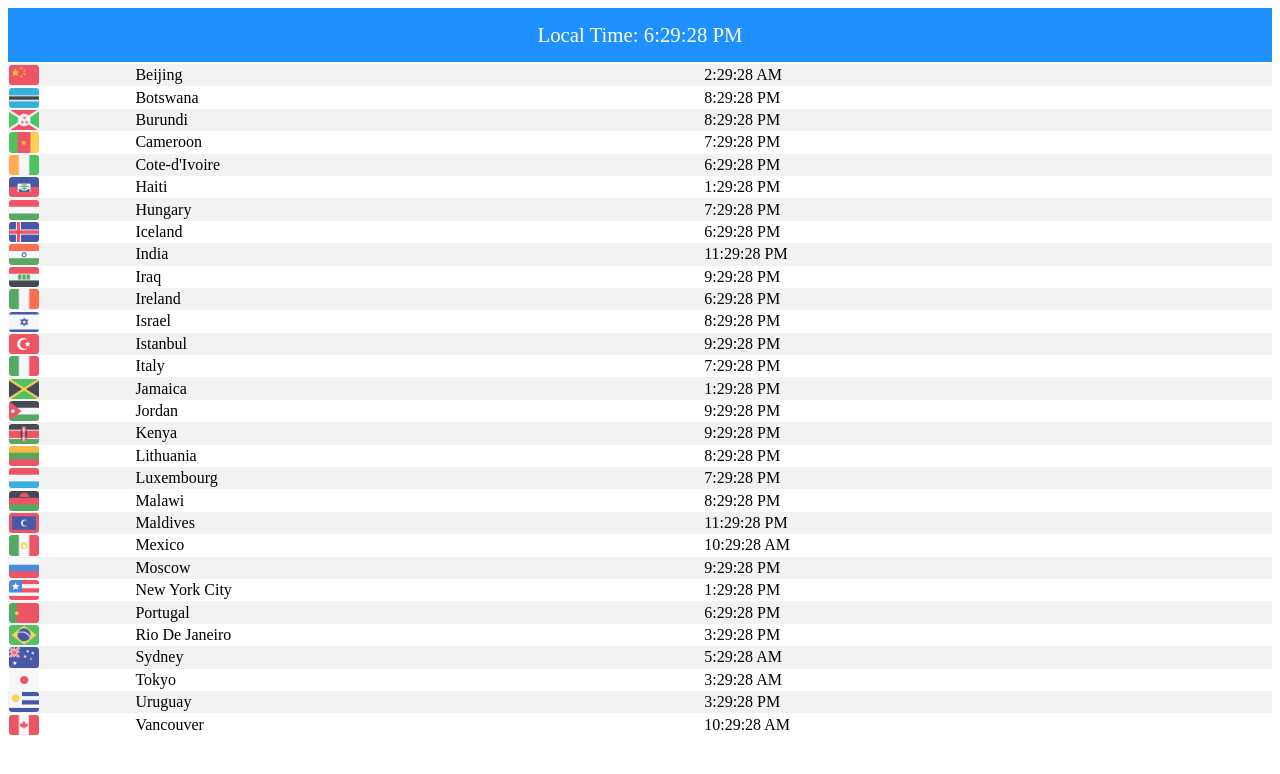
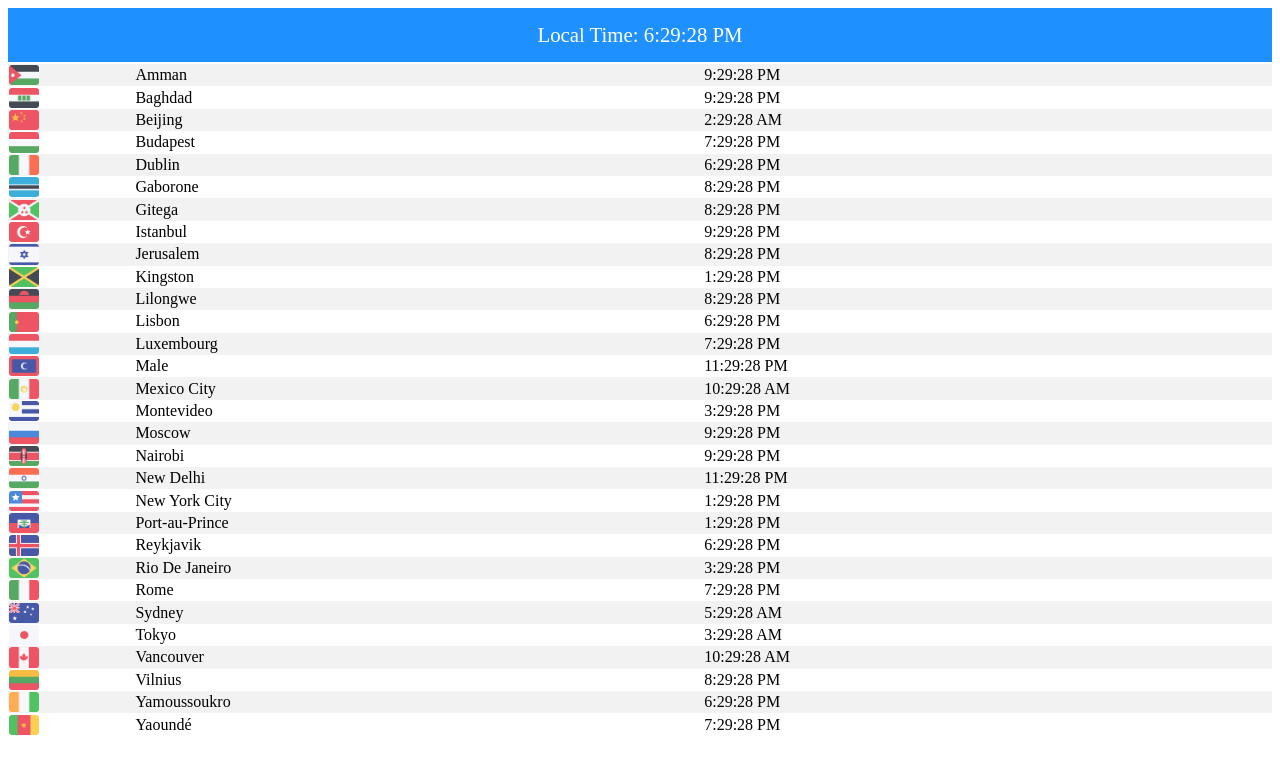
Before and after one commit to Lesole2-ITvarsity/Module-9-Assessment-2, a plain HTML site: page index.html in a window 1280 px wide. Drawn offline with Linux system fonts and the light colour scheme.

Commit message:
Few changes

```diff
--- a/index.html
+++ b/index.html
@@ -22,28 +22,28 @@
             {name: "Sydney", utcOffset: 11, flag: "Australia.png"},
             {name: "Vancouver", utcOffset: -8, flag: "Canada.png"},
             {name: "Beijing", utcOffset: 8, flag: "China.png"},
-            {name: "Uruguay", utcOffset: -3, flag: "Uruguay.png"}, // Corrected flag name
-            {name: "Haiti", utcOffset: -5, flag: "Haiti.png"},
-            {name: "Hungary", utcOffset: +1, flag: "Hungary.png"},
-            {name: "India", utcOffset: +5, flag: "India.png"},
-            {name: "Iraq", utcOffset: +3, flag: "Iraq.png"},
-            {name: "Ireland", utcOffset: +0, flag: "Ireland.png"},
-            {name: "Israel", utcOffset: +2, flag: "Israel.png"},
-            {name: "Jamaica", utcOffset: -5, flag: "Jamaica.png"},
-            {name: "Jordan", utcOffset: +3, flag: "Jordan.png"},
-            {name: "Iceland", utcOffset: +0, flag: "Iceland.png"},
-            {name: "Italy", utcOffset: +1, flag: "Italy.png"},
-            {name: "Kenya", utcOffset: +3, flag: "Kenya.png"},
+            {name: "Montevideo", utcOffset: -3, flag: "Uruguay.png"}, // Corrected flag name
+            {name: "Port-au-Prince", utcOffset: -5, flag: "Haiti.png"},
+            {name: "Budapest", utcOffset: +1, flag: "Hungary.png"},
+            {name: "New Delhi", utcOffset: +5, flag: "India.png"},
+            {name: "Baghdad", utcOffset: +3, flag: "Iraq.png"},
+            {name: "Dublin", utcOffset: +0, flag: "Ireland.png"},
+            {name: "Jerusalem", utcOffset: +2, flag: "Israel.png"},
+            {name: "Kingston", utcOffset: -5, flag: "Jamaica.png"},
+            {name: "Amman", utcOffset: +3, flag: "Jordan.png"},
+            {name: "Reykjavik", utcOffset: +0, flag: "Iceland.png"},
+            {name: "Rome", utcOffset: +1, flag: "Italy.png"},
+            {name: "Nairobi", utcOffset: +3, flag: "Kenya.png"},
             {name: "Luxembourg", utcOffset: +1, flag: "Luxembourg.png"},
-            {name: "Mexico", utcOffset: -8, flag: "Mexico.png"},
-            {name: "Lithuania", utcOffset: +2, flag: "Lithuania.png"},
-            {name: "Malawi", utcOffset: +2, flag: "Malawi.png"},
-            {name: "Maldives", utcOffset: +5, flag: "Maldives.png"},
-            {name: "Cote-d'Ivoire", utcOffset: +0, flag: "Cote-d'Ivoire.png"},
-            {name: "Burundi", utcOffset: +2, flag: "Burundi.png"},
-            {name: "Cameroon", utcOffset: +1, flag: "Cameroon.png"},
-            {name: "Botswana", utcOffset: +2, flag: "Botswana.png"},
-            {name: "Portugal", utcOffset: +0, flag: "Portugal.png"},
+            {name: "Mexico City", utcOffset: -8, flag: "Mexico.png"},
+            {name: "Vilnius", utcOffset: +2, flag: "Lithuania.png"},
+            {name: "Lilongwe", utcOffset: +2, flag: "Malawi.png"},
+            {name: "Male", utcOffset: +5, flag: "Maldives.png"},
+            {name: "Yamoussoukro", utcOffset: +0, flag: "Cote-d'Ivoire.png"},
+            {name: "Gitega", utcOffset: +2, flag: "Burundi.png"},
+            {name: "Yaoundé", utcOffset: +1, flag: "Cameroon.png"},
+            {name: "Gaborone", utcOffset: +2, flag: "Botswana.png"},
+            {name: "Lisbon", utcOffset: +0, flag: "Portugal.png"},
         ];
 
         cities.sort(compare);
```
